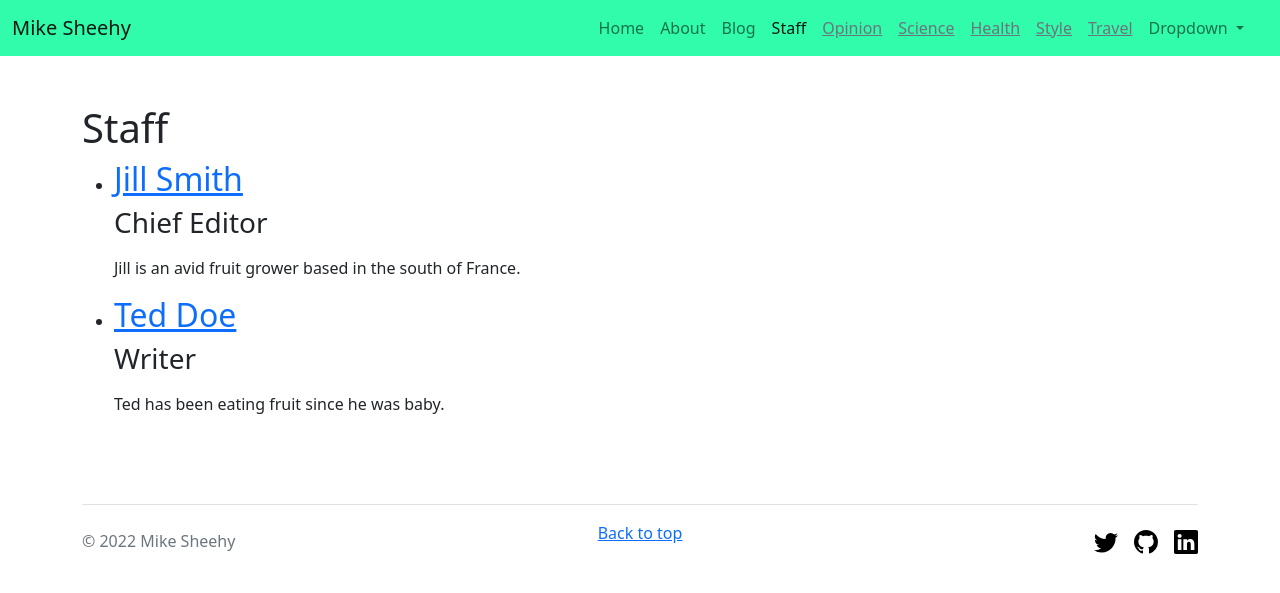
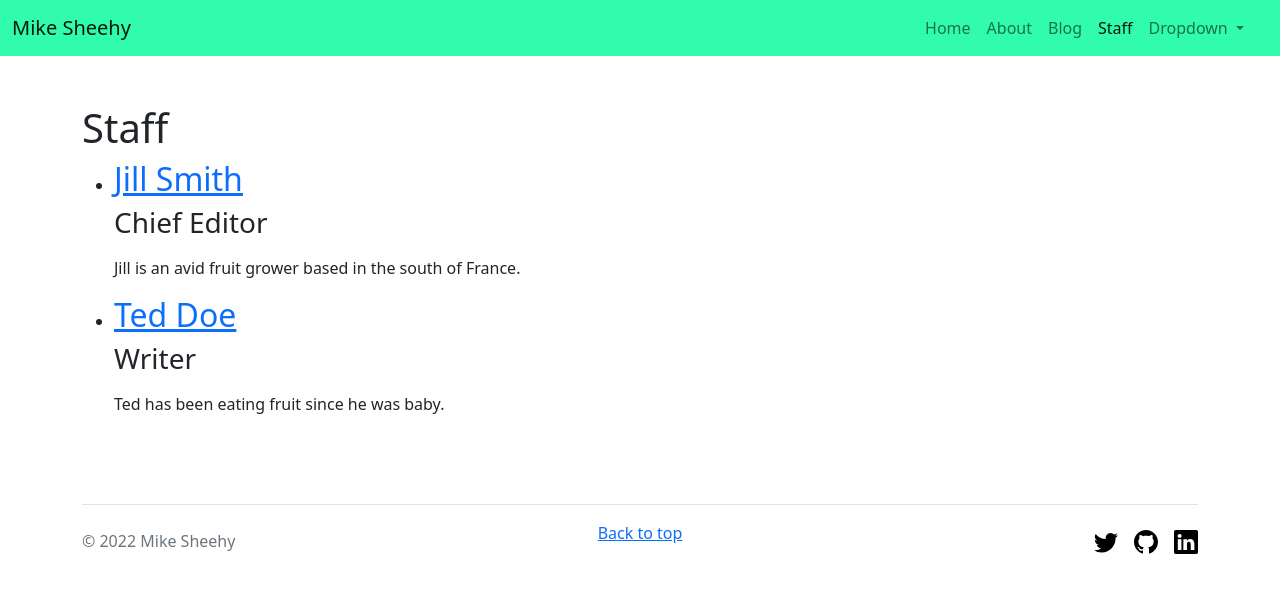
Before and after one commit to mikesheehy/blog, a Jekyll site: the page built from staff.html, in a window 1280 px wide. Shown: the top 593 px of the page. Built offline with Jekyll 4.4.1, drawn with Linux system fonts in a browser that asks for light colours.

Commit message:
remove extra nav links

```diff
--- a/_includes/navigation.html
+++ b/_includes/navigation.html
@@ -16,11 +16,6 @@
                 <a {% if page.url == item.link %}class="nav-link active"{% else %}class="nav-link"{% endif %} aria-current="page" href="{{ item.link }}">{{ item.name }}</a>
             </li>
             {% endfor %}
-            <a class="p-2 link-secondary" href="#">Opinion</a>
-            <a class="p-2 link-secondary" href="#">Science</a>
-            <a class="p-2 link-secondary" href="#">Health</a>
-            <a class="p-2 link-secondary" href="#">Style</a>
-            <a class="p-2 link-secondary" href="#">Travel</a>
             <li class="nav-item dropdown">
               <a class="nav-link dropdown-toggle" href="#" id="offcanvasNavbarDarkDropdown" role="button" data-bs-toggle="dropdown" aria-expanded="false">
                 Dropdown
```
Also changed, not shown: 12 other files.
